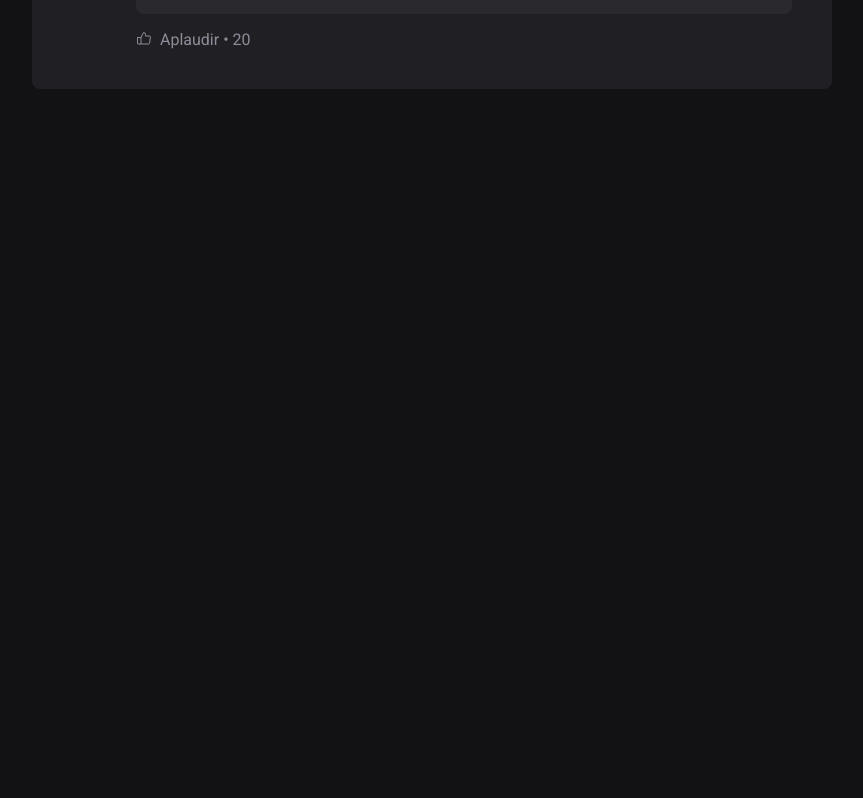
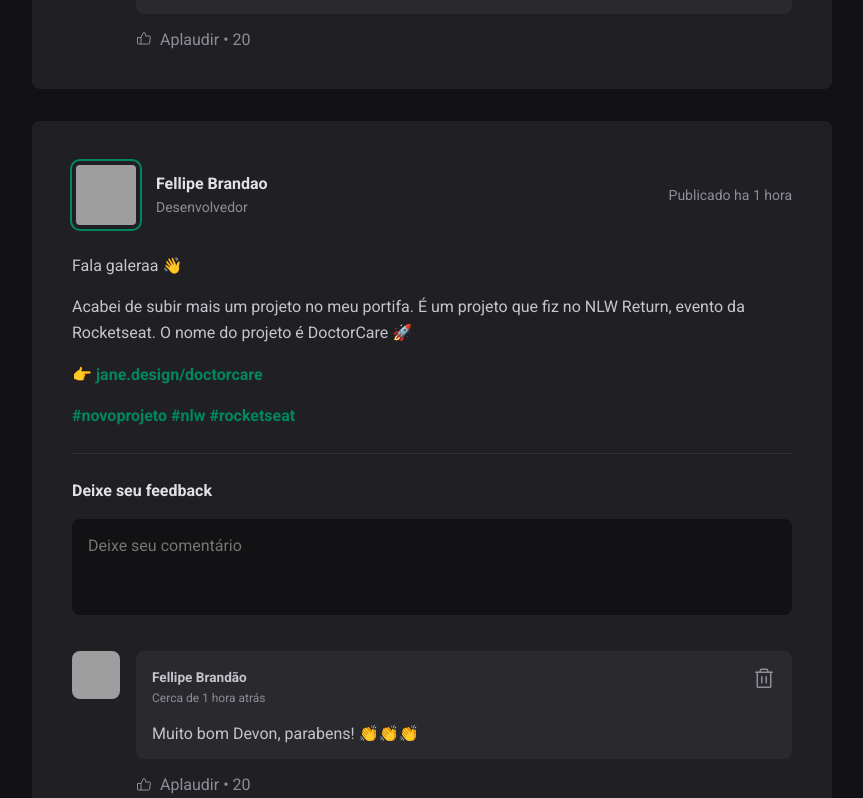
Before and after one commit to fellipe-s-brandao/Projeto1-Ignite_React, a React (Vite) app: page / in a window 1280 px wide. Shown: the part 2142-2940 px from the top of the page, without its empty margins (352-1215 px from the left). Before the commit the page ends 2263 px from the top, so only its background shows below. Built offline with nearby package versions, Linux system fonts and the light colour scheme; grey boxes are pictures that could not be loaded.

Commit message:
feat: iterando os posts

```diff
--- a/src/App.jsx
+++ b/src/App.jsx
@@ -4,6 +4,51 @@
 
 import styles from './App.module.css'
 import './global.css'
+
+const posts = [
+    {
+        id: 1,
+        author: {
+            avatarUrl: "https://github.com/fellipe-s-brandao.png",
+            name: "Fellipe Brandao",
+            role: "Dev backend"
+        },
+        content: [
+            { type: 'paragraph', content:'Fala galeraa 👋' },
+            { type: 'paragraph', content:'Acabei de subir mais um projeto no meu portifa. É um projeto que fiz no NLW Return, evento da Rocketseat. O nome do projeto é DoctorCare 🚀' },
+            { type: 'link', content:'jane.design/doctorcare' }
+        ],
+        publishAt: new Date('2023-03-29 14:00:00')
+    },
+    {
+        id: 2,
+        author: {
+            avatarUrl: "https://github.com/diego3g.png",
+            name: "Diego Fernandes",
+            role: "CTO Rocketseat"
+        },
+        content: [
+            { type: 'paragraph', content:'Fala galeraa 👋' },
+            { type: 'paragraph', content:'Acabei de subir mais um projeto no meu portifa. É um projeto que fiz no NLW Return, evento da Rocketseat. O nome do projeto é DoctorCare 🚀' },
+            { type: 'link', content:'jane.design/doctorcare' }
+        ],
+        publishAt: new Date('2023-03-28 14:00:00')
+    },
+    {
+        id: 3,
+        author: {
+            avatarUrl: "https://github.com/maykebrito.png",
+            name: "Mayke Brito",
+            role: "Educador"
+        },
+        content: [
+            { type: 'paragraph', content:'Fala galeraa 👋' },
+            { type: 'paragraph', content:'Acabei de subir mais um projeto no meu portifa. É um projeto que fiz no NLW Return, evento da Rocketseat. O nome do projeto é DoctorCare 🚀' },
+            { type: 'link', content:'jane.design/doctorcare' }
+        ],
+        publishAt: new Date('2023-03-27 14:00:00')
+    }
+]
 
 function App() {
     return (
@@ -14,10 +59,15 @@
                 <Sidebar />
 
                 <main>
-                    <Post>
-                    </Post>
-                    <Post>
-                    </Post>
+                    {
+                        posts.map(post => (
+                            <Post
+                                author={post.author}
+                                content={post.content}
+                                publishAt={post.publishAt}
+                            />
+                        ))
+                    }
                 </main>
             </div>
         </div>
--- a/src/components/Post.jsx
+++ b/src/components/Post.jsx
@@ -2,7 +2,7 @@
 import { Comment } from "./Comment"
 import styles from "./Post.module.css"
 
-export function Post() {
+export function Post({ author, content, publishAt }) {
     return (
         <article className={styles.post}>
             <header>
```
